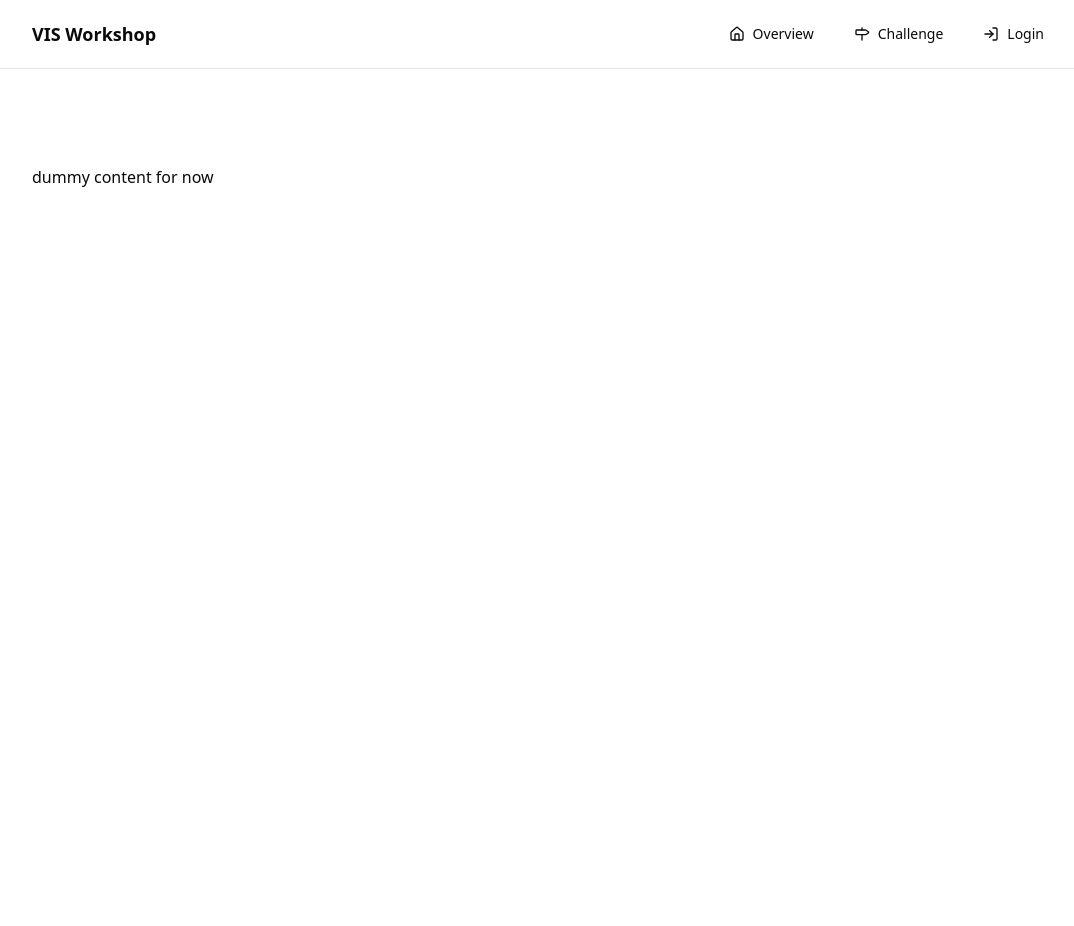
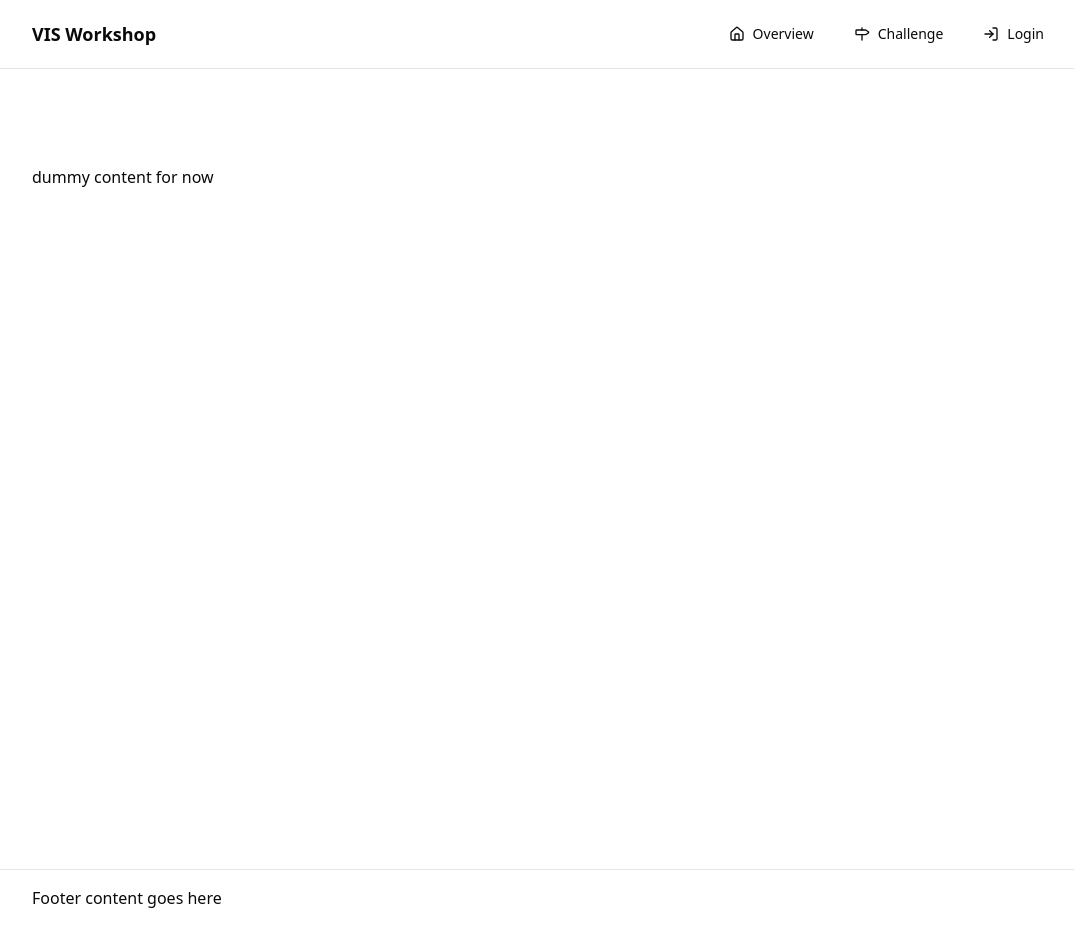
Before and after one commit to VISAgentChallenge/visagentchallenge.github.io, a Next.js app: page /challenge in a window 1280 px wide. Shown: the whole page, without its empty margins (96-1170 px from the left). Before the commit the page ends 800 px from the top, so only its background shows below. Built offline with nearby package versions, Linux system fonts and the light colour scheme; no server answers.

Commit message:
patch: set minimum screen height

```diff
--- a/src/app/layout.tsx
+++ b/src/app/layout.tsx
@@ -2,6 +2,7 @@
 import { Geist, Geist_Mono } from "next/font/google";
 import "./globals.css";
 import TopNavBarWrapper from "@/components/TopNavBar/TopNavBarWrapper";
+import Footer from "@/components/Footer";
 
 const geistSans = Geist({
   variable: "--font-geist-sans",
@@ -23,14 +24,15 @@
 }: Readonly<{
   children: React.ReactNode;
 }>) {
-
   return (
     <html lang="en">
       <body
         className={`${geistSans.variable} ${geistMono.variable} antialiased`}
       >
         <TopNavBarWrapper />
-        {children}
+        <div className="min-h-screen">{children}</div>
+        {/* footer */}
+        <Footer />
       </body>
     </html>
   );
```
